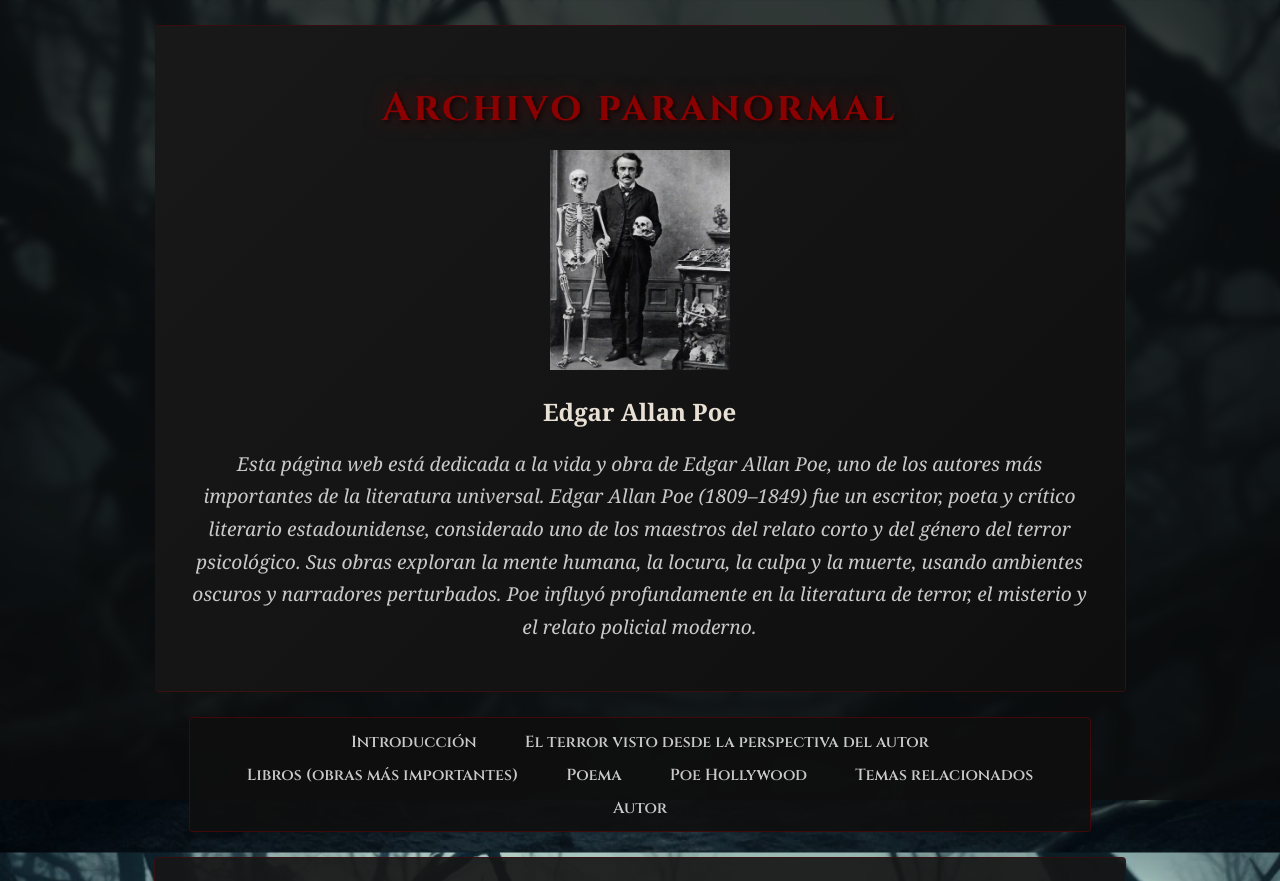
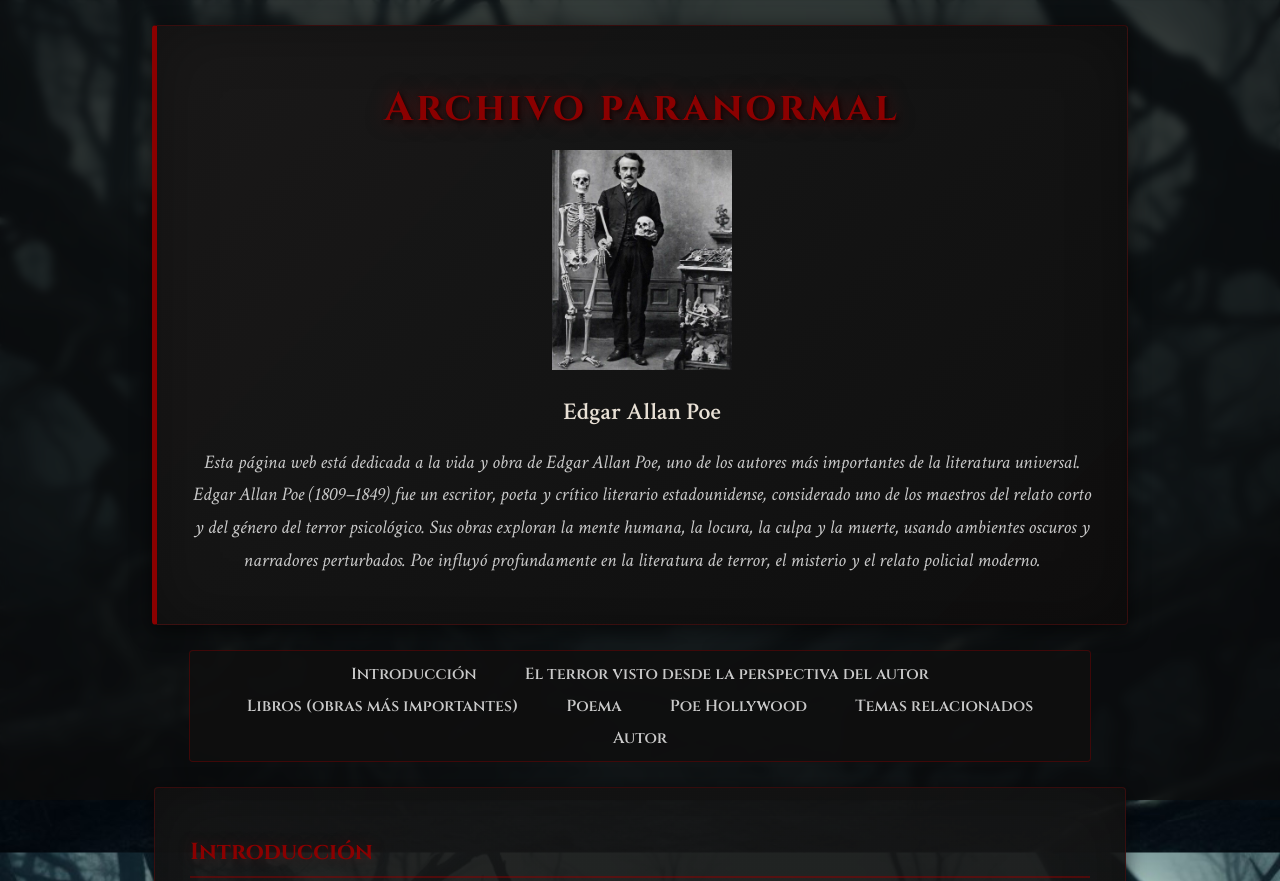
Before and after one commit to dpachecovaron-lgtm/tarea1, a plain HTML site: page index.html in a window 1280 px wide. Shown: the top 881 px of the page. Drawn offline with Linux system fonts and the light colour scheme.

Commit message:
Add files via upload

```diff
--- a/index.html
+++ b/index.html
@@ -31,7 +31,7 @@
             <li><a href="#subtema1">El terror visto desde la perspectiva del autor</a></li>
             <li><a href="#subtema2">Libros (obras más importantes)</a></li>
             <li><a href="#subtema3">Poema</a></li>
-            <li><a href="poe-hollywood">Poe Hollywood</a></li>
+            <li><a href="#poe-hollywood">Poe Hollywood</a></li>
             <li><a href="#temas">Temas relacionados</a></li>
             <li><a href="#autor">Autor</a></li>
         </ul>
@@ -90,9 +90,10 @@
             </p>
         </article>
 
+        <!-- Sección: adaptaciones al cine (tabla con etiquetas table, thead, tbody, tr, th, td) -->
         <article id="poe-hollywood">
             <h2 class="titulo-seccion">Poe Hollywood</h2>
-            <p class="texto-mediano">Adaptaciones cinematográficas de obras de Edgar Allan Poe</p>
+            <p class="texto-mediano">Adaptaciones cinematográficas de obras de Edgar Allan Poe.</p>
             <table>
                 <thead>
                     <tr>
@@ -108,12 +109,11 @@
                     <tr>
                         <td>El gato negro</td>
                         <td>El gato negro</td>
-                        <td>1934,1981</td>
+                        <td>1934, 1981</td>
                         <td>Edgar G. Ulmer, Alex Proyas</td>
                         <td class="galeria-placeholder"><img src="img/Img1.jpeg" alt="El gato negro - póster"></td>
                         <td><a href="https://youtu.be/LIZdCwnukHg?si=PVMp2NUInKFpmH22" target="_blank" rel="noopener noreferrer">Ver trailer</a></td>
                     </tr>
-
                     <tr>
                         <td>El cuervo</td>
                         <td>El cuervo</td>
@@ -121,9 +121,8 @@
                         <td>Roger Corman</td>
                         <td class="galeria-placeholder"><img src="img/Img2.jpeg" alt="El cuervo - póster"></td>
                         <td><a href="https://youtu.be/AftQMIU_eNg?si=hghnN3srbAGANdAd" target="_blank" rel="noopener noreferrer">Ver trailer</a></td>
+                    </tr>
 
-
-                    </tr>
 
                     <tr>
                         <td>Dos ojos diabólicos</td>
@@ -133,7 +132,6 @@
                         <td class="galeria-placeholder"><img src="img/Img3.jpeg" alt="Dos ojos diabólicos - póster"></td>
                         <td><a href="https://youtu.be/isooRU2d5DQ?si=GGvshmC-rUmU3ga-" target="_blank" rel="noopener noreferrer">Ver trailer</a></td>
                     </tr>
-
                     <tr>
                         <td>The Raven</td>
                         <td>The Raven</td>
@@ -144,7 +142,6 @@
                     </tr>
                 </tbody>
             </table>
-
         </article>
 
     </section>
--- a/styles.css
+++ b/styles.css
@@ -1,163 +1,162 @@
+/*
+ * Archivo Paranormal - Estilo terror
+ * Hice el diseño inspirado en Silent Hill, todo oscuro y con niebla
+ */
 
-
-
-
-
-
+/* Traigo las fuentes de Google, Cinzel para los títulos y Crimson pa el texto normal */
 @import url('https://fonts.googleapis.com/css2?family=Cinzel:wght@400;600;700&family=Crimson+Text:ital,wght@0,400;0,600;1,400&display=swap');
 
-
-:root{
-    --color-sangre: #8b0000;
-    --color-oscuro: #0d0d0d;
-    --color-fantasma: #c9c9c9;
-    --color-texto-aterrorizado:#e8e0d5;
-    --color-sombra-espeluznante:0 4px 20px rgba(0,0,00.6);
+/* Variables, tipo colores guardados para usarlos en todo el archivo
+   así si quiero cambiar algo solo lo cambio acá */
+:root {
+    --color-sangre: #8b0000;           /* rojo oscuro, como sangre seca */
+    --color-oscuro: #0d0d0d;           /* negro casi total */
+    --color-fantasma: #c9c9c9;         /* gris claro pa el texto */
+    --color-texto-aterrorizado: #e8e0d5; /* beige suave, fácil de leer */
+    --sombra-espeluznante: 0 4px 20px rgba(0, 0, 0, 0.6);
 }
 
+/* Todo el body, o sea la página entera */
 body {
-    font-family: 'Crimson', Georgia, serif;
-    margin: 0;
+    font-family: 'Crimson Text', Georgia, serif;
+    margin: 0;                         /* quito los espacios que pone el navegador por defecto */
     padding: 0;
-    min-height: 100vh;
+    min-height: 100vh;                 /* que ocupe toda la pantalla de alto */
     position: relative;
     color: var(--color-texto-aterrorizado);
     background-color: var(--color-oscuro);
-    background-image: url('img/background.jpeg');
-    background-size: cover;
+    background-image: url('img/background.png');  /* mi imagen del bosque con niebla */
+    background-size: cover;            /* que cubra todo el fondo */
     background-position: center;
-    background-attachment: fixed;
+    background-attachment: fixed;      /* que el fondo no se mueva al hacer subir o bajar la página */
     background-repeat: no-repeat;
-
 }
 
-body::before{
-    content:'';
+/* Esto crea una capa invisible encima del fondo
+   la puse difuminada para que se lea bien el texto y se vea más terrorífico */
+body::before {
+    content: '';
     position: fixed;
     top: 0;
     left: 0;
     width: 100%;
     height: 100%;
-    background: rgba(13,13,13,0.75);
-    backdrop-filter: blur(4px);
-    z-index: -1;
-    pointer-events: none;
+    background: rgba(13, 13, 13, 0.75);  /* negro semi transparente */
+    backdrop-filter: blur(4px);          /* el blur hace que se difumine todo */
+    z-index: -1;                         /* que quede atrás del contenido */
+    pointer-events: none;                /* que no bloquee los clics */
 }
 
-section{
-    background: linear-gradient(180deg,rgba(22,22,22,0.92)0%,rgba(18,18,18,0.95)100%);
-    color:var(--color-fantasma)
+/* Cajas principales: section mantiene gradiente */
+section {
+    background: linear-gradient(180deg, rgba(22, 22, 22, 0.92) 0%, rgba(18, 18, 18, 0.95) 100%);
+    color: var(--color-fantasma);
 }
 
-header,section,aside,footer{
+/* Contenedores con ancho y márgenes comunes */
+header, section, aside, footer {
     width: 85%;
-    max-width: 900px;
-    margin: 25px auto;
+    max-width: 900px;                  /* que no se estiren mucho en pantallas grandes */
+    margin: 25px auto;                 /* centradas y con espacio arriba/abajo */
     padding: 28px 35px;
     border-radius: 4px;
     background: linear-gradient(135deg, rgba(26, 26, 26, 0.9) 0%, rgba(15, 15, 15, 0.95) 100%);
     border: 1px solid rgba(139, 0, 0, 0.3);
-    box-shadow: var(--color-sombra-espeluznante), inset 0,0,60px rgba(0,0,0,0.3);
+    box-shadow: var(--sombra-espeluznante), inset 0 0 60px rgba(0, 0, 0, 0.3);
 }
 
-header{
+/* 1. SELECTORES: color de fondo y color de texto con etiquetas (header, nav, aside, footer) */
+header {
     text-align: center;
-    border-left: 5px solid var(--color-sangreS);
-    background-color: rgba(20,10,10,0.95);
-    color: var(--color-texto-aterrorizado);
+    border-left: 5px solid var(--color-sangre);
+    background-color: rgba(20, 10, 10, 0.95);     /* color de fondo con selector header */
+    color: var(--color-texto-aterrorizado);       /* color de texto del encabezado */
 }
 
-nav{
-    color: var(--color-fantasma);
-
+nav {
+    color: var(--color-fantasma);                 /* color de texto del menú */
 }
 
-aside{
-    background-color: rgba(30,15,15,0.92);
-    color: var(--color-fantasma);
-
+aside {
+    background-color: rgba(30, 15, 15, 0.92);      /* color de fondo con selector aside */
+    color: var(--color-fantasma);                 /* color de texto de la barra lateral */
 }
 
-footer{
-    background-color: rgba(15,10,10,0.95);
-    color: var(--color-fantasma);
+footer {
+    background-color: rgba(15, 10, 10, 0.95);     /* color de fondo con selector footer */
+    color: var(--color-fantasma);                 /* color de texto del pie de página */
 }
 
-header h1{
-    font-family: 'Cinzel','serif';
+header h1 {
+    font-family: 'Cinzel', serif;
     font-size: 2.5rem;
     font-weight: 700;
     color: var(--color-sangre);
     text-shadow: 0 0 20px rgba(139, 0, 0, 0.5), 2px 2px 4px rgba(0, 0, 0, 0.8);
-    letter-spacing: 3px;
+    letter-spacing: 3px;               /* separo un poco las letras */
     margin-bottom: 15px;
 }
 
-header p{
-    font-size: 2.5rem;
+header p {
+    font-size: 1.05rem;
     color: var(--color-fantasma);
-    line-height: 1.7;
+    line-height: 1.7;                  /* espacio entre líneas pa que no se amontone */
     font-style: italic;
 }
 
+/* El menú de navegación */
 nav {
     width: 85%;
     max-width: 900px;
     margin: 0 auto 25px;
     border-radius: 4px;
-    background: rgba(15,15,15,0.9);
-    border: 1px solid rgba(139,0,0,0.4);
-
-
+    background: rgba(15, 15, 15, 0.9);
+    border: 1px solid rgba(139, 0, 0, 0.4);
 }
 
 nav ul {
-    list-style: none;
-    display: flex;
+    list-style: none;                  /* quito los puntitos de la lista */
+    display: flex;                     /* los pongo en fila */
     justify-content: center;
-    flex-wrap: wrap;
+    flex-wrap: wrap;                   /* si no caben, salta a la siguiente línea */
     padding: 12px;
     margin: 0;
-    gap: 10px;
-
-
+    gap: 10px;                         /* espacio entre cada enlace */
 }
 
-nav li{
+nav li {
     margin: 0;
-
 }
 
-nav a{
+nav a {
     color: var(--color-fantasma);
-    text-decoration: none;
+    text-decoration: none;             /* quitamos el subrayado de los enlaces */
     font-family: 'Cinzel', serif;
     font-weight: 600;
     padding: 8px 18px;
     border: 1px solid transparent;
     border-radius: 2px;
-    transition: all 0.3s ease;
-
+    transition: all 0.3s ease;         /* animación suave cuando paso el mouse */
 }
 
-
-nav a:hover{
+/* Cuando paso el mouse por encima del enlace aplicar el siguiente estilo */
+nav a:hover {
     color: var(--color-sangre);
-    text-shadow: 0 0 10px rgba(139,0,0,0.6);
-    border-color: rgba(0,0,0,0.5);
-    background:rgba(0,0,0,0.1) ;
+    text-shadow: 0 0 10px rgba(139, 0, 0, 0.6);
+    border-color: rgba(139, 0, 0, 0.5);
+    background: rgba(139, 0, 0, 0.1);
 }
 
+/* La sección principal con los artículos */
 section {
     background: linear-gradient(180deg, rgba(22, 22, 22, 0.92) 0%, rgba(18, 18, 18, 0.95) 100%);
-
 }
 
 article {
     margin-bottom: 28px;
-
 }
 
+/* Al último artículo no le pongo margen abajo pa que no quede espacio de más */
 article:last-child {
     margin-bottom: 0;
 }
@@ -166,10 +165,10 @@ article h2 {
     font-family: 'Cinzel', serif;
     color: var(--color-sangre);
     font-size: 1.4rem;
-    border-bottom: 2px rgba(139,0,0,0.5);
+    border-bottom: 2px solid rgba(139, 0, 0, 0.5);
     padding-bottom: 8px;
     margin-bottom: 12px;
-    text-shadow: 0 0 15px rgba(139,0,0,0.3);
+    text-shadow: 0 0 15px rgba(139, 0, 0, 0.3);
 }
 
 article p {
@@ -177,6 +176,7 @@ article p {
     line-height: 1.8;
 }
 
+/* Tabla Poe Hollywood: estructura con table, thead, tbody, tr, th, td */
 table {
     width: 100%;
     border-collapse: collapse;
@@ -187,23 +187,24 @@ table {
 
 table th,
 table td {
-    border: 1px solid rgba(139,0,0,0.4);
+    border: 1px solid rgba(139, 0, 0, 0.4);
     padding: 12px 10px;
     text-align: left;
 }
 
 table thead th {
-    background-color: rgba(139,0,0,0.5);
+    background-color: rgba(139, 0, 0, 0.5);
+    color: var(--color-texto-aterrorizado);
     font-family: 'Cinzel', serif;
     font-weight: 600;
 }
 
 table tbody tr:nth-child(even) {
-    background-color: rgba(30,20,20,0.4);
+    background-color: rgba(30, 20, 20, 0.4);
 }
 
 table tbody tr:hover {
-    background-color: rgba(139,0,0,0.08);
+    background-color: rgba(139, 0, 0, 0.08);
 }
 
 table a {
@@ -215,13 +216,13 @@ table a:hover {
     text-decoration: underline;
 }
 
+/* Celdas de galería: imágenes de pósters */
 td.galeria-placeholder {
     min-width: 120px;
     min-height: 160px;
-    background-color: rgba(20,15,15,0.6);
+    background-color: rgba(20, 15, 15, 0.6);
     vertical-align: middle;
     text-align: center;
-
 }
 
 td.galeria-placeholder img {
@@ -234,22 +235,24 @@ td.galeria-placeholder img {
     margin: 0 auto;
 }
 
+/* 2. CLASES (class): modificar tamaño de texto en distintas partes de la página */
 .texto-grande {
-    font-size: 1.2rem;
+    font-size: 1.2rem;                /* texto más grande */
 }
 
 .texto-mediano {
-    font-size: 1.05rem;
+    font-size: 1.05rem;               /* tamaño medio */
 }
 
 .texto-pequeno {
-    font-size: 0.92rem;
+    font-size: 0.92rem;               /* texto más pequeño */
 }
 
 .titulo-seccion {
-    font-size: 1.45;
+    font-size: 1.45rem;               /* títulos de sección un poco más grandes */
 }
 
+/* 3. IDs: modificar tipo de letra (font-family) en cada sección */
 #introduccion {
     font-family: 'Crimson Text', Georgia, serif;
 }
@@ -273,3 +276,50 @@ td.galeria-placeholder img {
 #autor {
     font-family: 'Crimson Text', Georgia, serif;
 }
+
+/* La barra lateral, la de temas relacionados */
+aside {
+    background: linear-gradient(180deg, rgba(30, 15, 15, 0.9) 0%, rgba(20, 10, 10, 0.95) 100%);
+    border-left: 5px solid var(--color-sangre);
+}
+
+aside h3 {
+    color: var(--color-sangre);
+    font-family: 'Cinzel', serif;
+    font-size: 1.2rem;
+    margin-top: 0;
+    margin-bottom: 12px;
+}
+
+/* Las listas en general */
+ul {
+    margin-left: 20px;
+}
+
+li {
+    margin-bottom: 8px;
+    color: var(--color-fantasma);
+}
+
+/* Pie de página con mis datos */
+footer {
+    background: linear-gradient(180deg, rgba(15, 10, 10, 0.95) 0%, rgba(10, 5, 5, 0.98) 100%);
+    text-align: center;
+    border: 1px solid rgba(139, 0, 0, 0.3);
+}
+
+footer img {
+    border-radius: 50%;               /* la foto circular */
+    margin: 10px 0;
+    border: 3px solid var(--color-sangre);
+    box-shadow: 0 0 15px rgba(139, 0, 0, 0.4);
+}
+
+footer p {
+    margin: 6px 0;
+    color: var(--color-fantasma);
+}
+
+footer strong {
+    color: var(--color-sangre);        /* Nombre, Correo, etc en rojo */
+}
```
